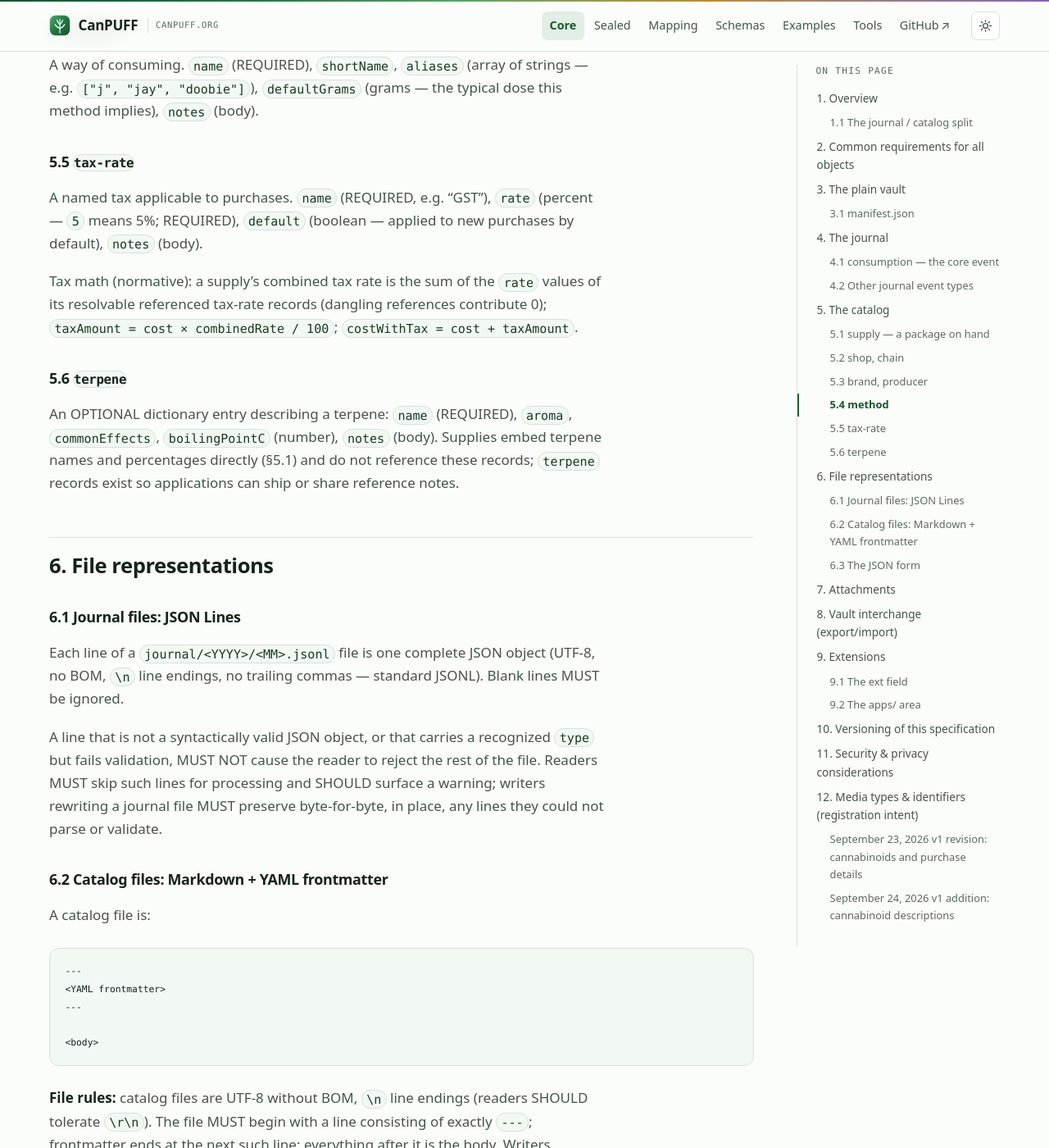
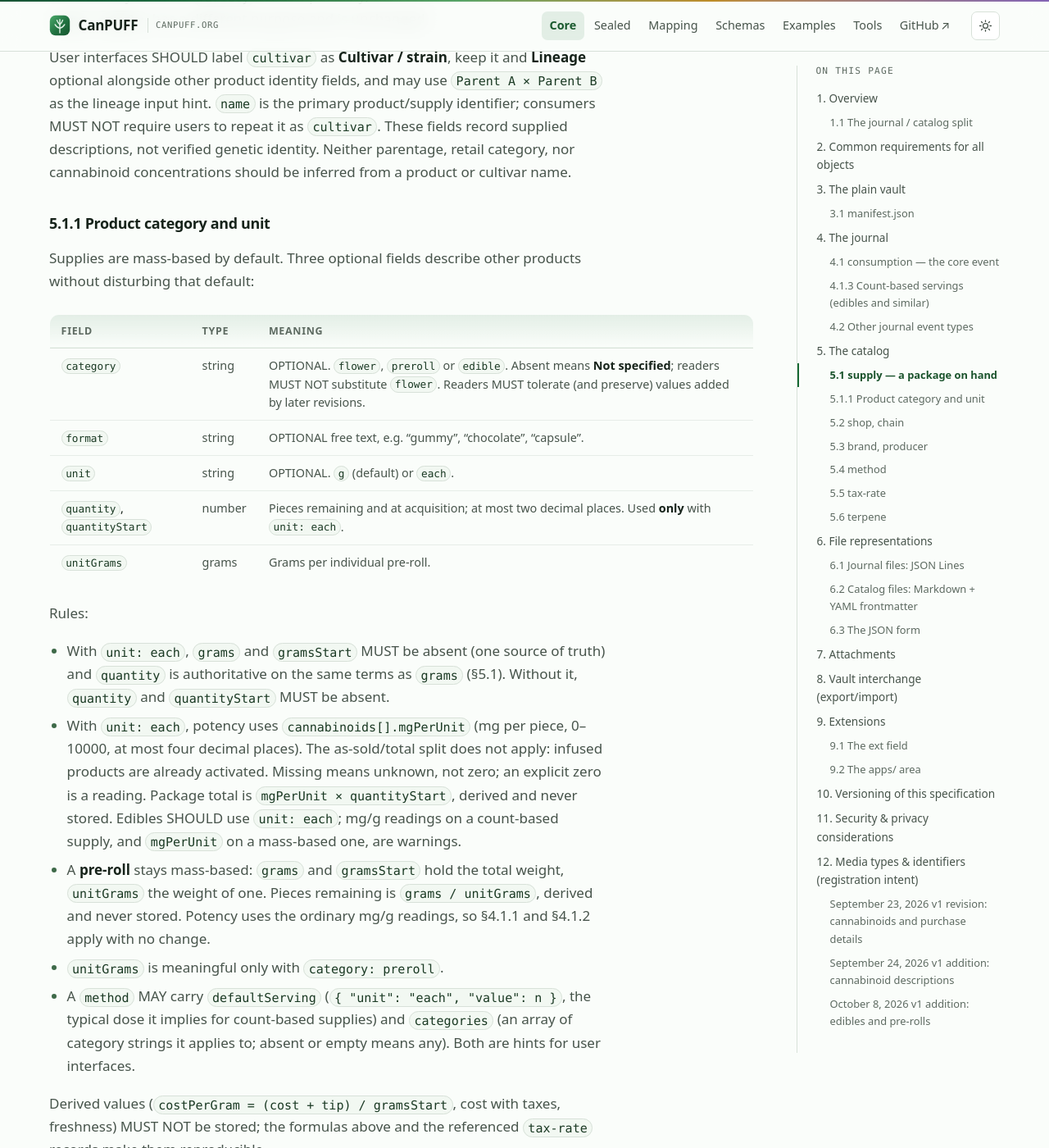
Before and after one commit to itr8tech/canpuff.org, a Jekyll site: the page built from canpuff-v1.md, in a window 1280 px wide and 1400 px high, scrolled down 10885 px. Shown: the whole window at 82% size. Built offline with Jekyll 4.4.1, drawn with Linux system fonts in a browser that asks for light colours; our own code applies the rules of GitHub Pages for plain Markdown files; some of the changed text lies outside the part shown.

Commit message:
feat(spec): add edibles and pre-rolls to CanPUFF v1
Additive, record and manifest versions unchanged. Supply gains category,
format, unit, quantity, quantityStart and unitGrams; cannabinoid entries gain
mgPerUnit; consumption gains serving (used instead of amount for counted
products so older readers still see a valid event); method gains
defaultServing and categories. Validator enforces the unit/quantity/grams and
amount/serving exclusivity rules, with valid and invalid fixtures. Documents
the iOS mapping.

Co-Authored-By: Claude Sonnet 5.5 <noreply@anthropic.com>

````diff
--- a/canpuff-v1.md
+++ b/canpuff-v1.md
@@ -171,6 +171,23 @@ thcUnits = userGrams × thcMgPerGram / 5
 
 This value is derived and MUST NOT be stored as an authoritative field.
 
+### 4.1.3 Count-based servings (edibles and similar)
+
+For a supply with `unit: each` (§5.1.1) the dose is a number of pieces, not grams. The event records it as `serving` instead of `amount`:
+
+```json
+{ "type": "consumption", "version": 1, "id": "…", "at": "2026-10-08T19:00:00-07:00",
+  "supply": "…", "method": "…", "serving": { "unit": "each", "value": 0.5 } }
+```
+
+- `serving.value` is a number of pieces greater than 0, at most two decimal places (half and quarter pieces are normal). `serving.unit` is `each`.
+- A writer MUST NOT write both `amount` and `serving` on one event. A reader that finds both MUST treat the event as invalid; a validator reports an error.
+- Writing `serving` and omitting `amount` is deliberate: readers that predate this revision see an event with no `amount`, which §4.1.1 already defines as contributing 0 grams. Such readers neither reject nor corrupt the event, and they MUST preserve the unknown field (§2).
+- **Math.** §4.1.1 applies unchanged with pieces in place of grams: `userServing = shared.gift ? (supply.sharedSupply ? serving.value : 0) : serving.value / persons`.
+- **Depletion.** A writer SHOULD decrement the supply's `quantity` by `serving.value` (floored at 0), reversing it on edit or delete, exactly as for `grams` in §4.1.
+- **THC.** `thcMg = userServing × mgPerUnit` for the THC entry; `thcUnits = thcMg / 5`. Derived; never stored.
+- A `serving` against a mass-based supply, or an `amount` against a `unit: each` supply, is a warning, not an error: the event is preserved and its dose is simply not computable.
+
 ### 4.2 Other journal event types
 
 This version defines only `consumption`. Applications needing additional event kinds (e.g. supply adjustments, tolerance-break markers) MUST use extension types (§9.1) until they are standardized.
@@ -230,6 +247,26 @@ A purchased (or received) package of product.
 User interfaces SHOULD label `variety` as **Type** and offer **Not specified** for unknown values. Writers MUST omit `variety` when unspecified; neither an empty string nor `"unspecified"` is a valid serialized enum member. Readers MUST NOT substitute `hybrid` for an absent value. Existing explicit values remain unchanged. The data key remains `variety` for compatibility; the record discriminator `type: supply` has a different purpose and is unchanged.
 
 User interfaces SHOULD label `cultivar` as **Cultivar / strain**, keep it and **Lineage** optional alongside other product identity fields, and may use `Parent A × Parent B` as the lineage input hint. `name` is the primary product/supply identifier; consumers MUST NOT require users to repeat it as `cultivar`. These fields record supplied descriptions, not verified genetic identity. Neither parentage, retail category, nor cannabinoid concentrations should be inferred from a product or cultivar name.
+
+### 5.1.1 Product category and unit
+
+Supplies are mass-based by default. Three optional fields describe other products without disturbing that default:
+
+| Field | Type | Meaning |
+|---|---|---|
+| `category` | string | OPTIONAL. `flower`, `preroll` or `edible`. Absent means **Not specified**; readers MUST NOT substitute `flower`. Readers MUST tolerate (and preserve) values added by later revisions. |
+| `format` | string | OPTIONAL free text, e.g. "gummy", "chocolate", "capsule". |
+| `unit` | string | OPTIONAL. `g` (default) or `each`. |
+| `quantity`, `quantityStart` | number | Pieces remaining and at acquisition; at most two decimal places. Used **only** with `unit: each`. |
+| `unitGrams` | grams | Grams per individual pre-roll. |
+
+Rules:
+
+- With `unit: each`, `grams` and `gramsStart` MUST be absent (one source of truth) and `quantity` is authoritative on the same terms as `grams` (§5.1). Without it, `quantity` and `quantityStart` MUST be absent.
+- With `unit: each`, potency uses `cannabinoids[].mgPerUnit` (mg per piece, 0–10000, at most four decimal places). The as-sold/total split does not apply: infused products are already activated. Missing means unknown, not zero; an explicit zero is a reading. Package total is `mgPerUnit × quantityStart`, derived and never stored. Edibles SHOULD use `unit: each`; mg/g readings on a count-based supply, and `mgPerUnit` on a mass-based one, are warnings.
+- A **pre-roll** stays mass-based: `grams` and `gramsStart` hold the total weight, `unitGrams` the weight of one. Pieces remaining is `grams / unitGrams`, derived and never stored. Potency uses the ordinary mg/g readings, so §4.1.1 and §4.1.2 apply with no change.
+- `unitGrams` is meaningful only with `category: preroll`.
+- A `method` MAY carry `defaultServing` (`{ "unit": "each", "value": n }`, the typical dose it implies for count-based supplies) and `categories` (an array of category strings it applies to; absent or empty means any). Both are hints for user interfaces.
 
 Derived values (`costPerGram = (cost + tip) / gramsStart`, cost with taxes, freshness) MUST NOT be stored; the formulas above and the referenced `tax-rate` records make them reproducible.
 
@@ -414,3 +451,7 @@ Supplies MAY contain `receiptNumber`, optional text preserving leading zeroes an
 ### September 24, 2026 v1 addition: cannabinoid descriptions
 
 The optional cannabinoid `description` field documented above is separate from notes and supply concentrations. It retains version 1. The suggested THC/CBD full names follow [Health Canada's terminology](https://www.canada.ca/en/health-canada/services/drugs-medication/cannabis/about.html).
+
+### October 8, 2026 v1 addition: edibles and pre-rolls
+
+Additive; record `version: 1` and manifest `specVersion: 1` are unchanged. Adds supply `category`, `format`, `unit`, `quantity`, `quantityStart`, `unitGrams`; cannabinoid `mgPerUnit`; consumption `serving`; method `defaultServing` and `categories` (§4.1.3, §5.1.1). Vaults written before this revision remain valid and mean exactly what they did. Earlier implementations should carry the new fields through unread (§2) but cannot compute or edit count-based doses; an edible logged by a newer app appears to them as an event with no amount. The category and unit sets are intentionally small; further product kinds (vapes, concentrates, beverages, oils, topicals) will extend them in later additive revisions.
--- /dev/null
+++ b/fixtures/valid/edibles-prerolls/expected.json
@@ -0,0 +1,5 @@
+{
+  "verdict": "PASS",
+  "errors": [],
+  "warnings": []
+}
````
Also changed, not shown: fixtures/README.md (+2 -0 lines), fixtures/invalid/count-supplies/expected.json (added, +12 -0 lines), fixtures/invalid/count-supplies/vault/catalog/supplies/e1d1b1e0-0000-4000-8000-000000000021.md (added, +10 -0 lines), fixtures/invalid/count-supplies/vault/catalog/supplies/e1d1b1e0-0000-4000-8000-000000000022.md (added, +7 -0 lines), fixtures/valid/edibles-prerolls/vault/catalog/methods/e1d1b1e0-0000-4000-8000-000000000003.md (added, +8 -0 lines), fixtures/valid/edibles-prerolls/vault/catalog/supplies/e1d1b1e0-0000-4000-8000-000000000001.md (added, +14 -0 lines), fixtures/valid/edibles-prerolls/vault/catalog/supplies/e1d1b1e0-0000-4000-8000-000000000002.md (added, +11 -0 lines), mapping-pufftab-ios.md (+16 -0 lines), schemas/v1/consumption.json (+18 -0 lines), schemas/v1/method.json (+29 -0 lines), schemas/v1/supply.json (+39 -0 lines), tools/validate-vault.py (+43 -0 lines), fixtures/invalid/count-supplies/vault/manifest.json (added), fixtures/valid/edibles-prerolls/vault/manifest.json (added), 2 other files.
